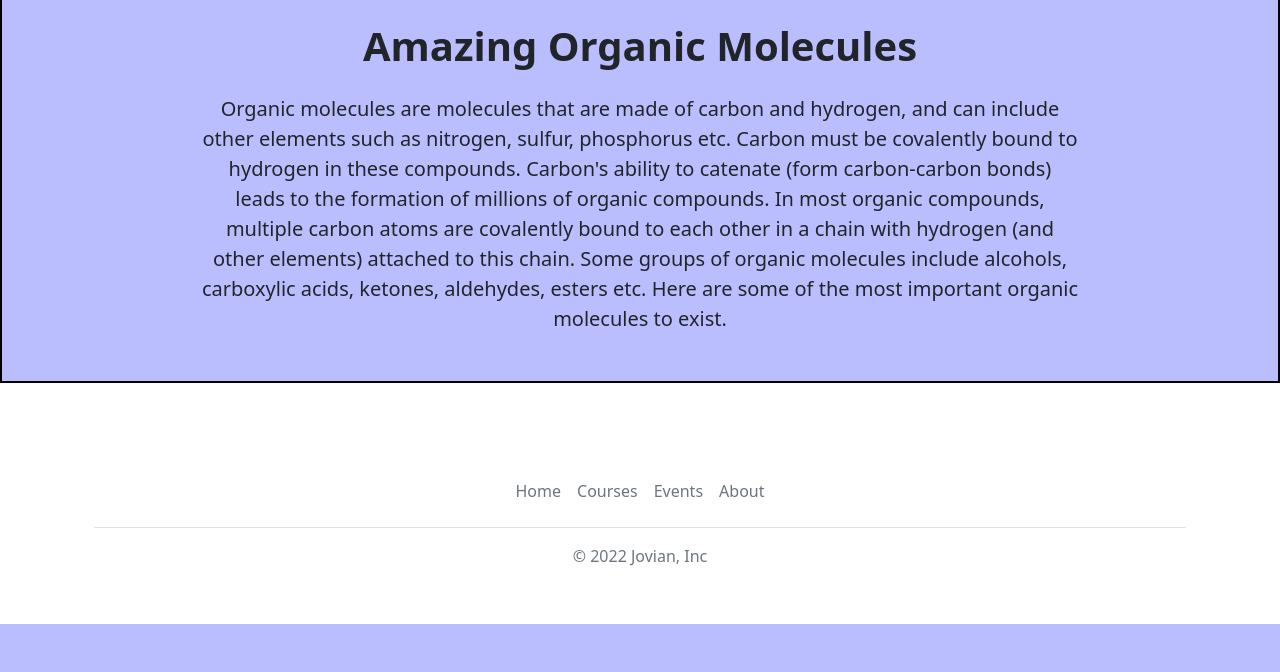
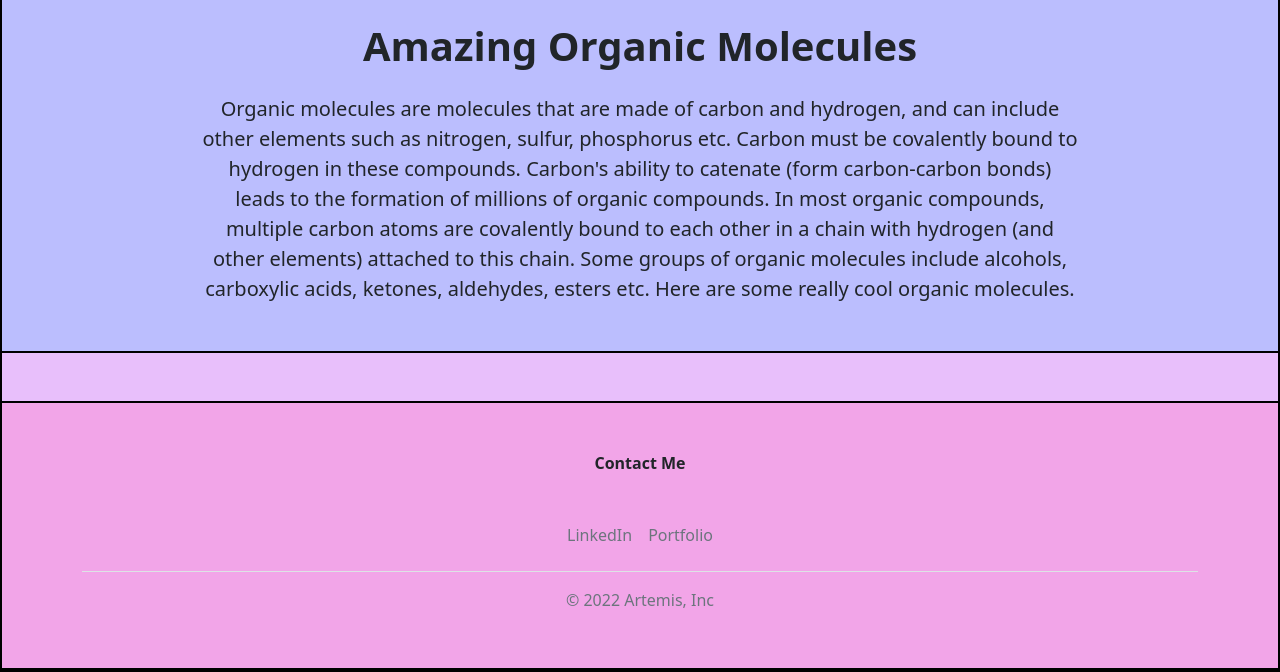
Before and after one commit to artemis200115/website_project, a Flask app: template templates/home.html in a window 1280 px wide. Shown: the part 361-1033 px from the top of the page. Before the commit the page ends 985 px from the top, so only its background shows below. Run offline with Flask 3, Linux system fonts and the light colour scheme; the template is opened without the code that fills it, so the values that code supplies are empty.

Commit message:
main home page complete

```diff
--- a/app.py
+++ b/app.py
@@ -15,6 +15,21 @@ IMAGES =[ {
 
 'id':3,
 'link': 'https://websiteproject.tacogguk.repl.co/static/morphine.png'
+},
+        {
+
+'id':4,
+'link': 'https://websiteproject.tacogguk.repl.co/static/octanitrocubane.png'
+},
+        {
+
+'id':5,
+'link': 'https://websiteproject.tacogguk.repl.co/static/bullvalene.png'
+},
+         {
+
+'id':6,
+'link': 'https://websiteproject.tacogguk.repl.co/static/indigo.png'
 }]
 
 app = Flask(__name__)
--- a/templates/footer.html
+++ b/templates/footer.html
@@ -1,12 +1,10 @@
-<div class="container">
+<div class="container" id="contact">
   <footer class="py-3 my-4">
     <ul class="nav justify-content-center border-bottom pb-3 mb-3">
-      <li class="nav-item"><a  target="_blank" href="https://www.jovian.ai" class="nav-link px-2 text-muted">Home</a></li>
-      <li class="nav-item"><a  target="_blank" href="https://jovian.ai/learn" class="nav-link px-2 text-muted">Courses</a></li>
 
-      <li class="nav-item"><a target="_blank" href="https://jovian.ai/events" class="nav-link px-2 text-muted">Events</a></li>
-      <li class="nav-item"><a  target="_blank" href="https://jovian.ai/about" class="nav-link px-2 text-muted">About</a></li>
+      <li class="nav-item"><a  target="_blank" href="https://www.linkedin.com/in/vijayalakshmi-ganesh/" class="nav-link px-2 text-muted">LinkedIn</a></li>
+      <li class="nav-item"><a  target="_blank" href="https://artemis200115.wixsite.com/vijayalakshmiganesh" class="nav-link px-2 text-muted">Portfolio</a></li>
     </ul>
-    <p class="text-center text-muted">&copy; 2022 Jovian, Inc</p>
+    <p class="text-center text-muted">&copy; 2022 Artemis, Inc</p>
   </footer>
 </div>
--- a/templates/home.html
+++ b/templates/home.html
@@ -23,15 +23,22 @@
       </h1>
       <div class="row" style="margin-bottom:32px">
         <div>
-      <p class="lead" style="margin:0 auto;text-align: center; font-weight: semi-bold; width: 70%;" >
-        Organic molecules are molecules that are made of carbon and hydrogen, and can include other elements such as nitrogen, sulfur, phosphorus etc. Carbon must be covalently bound to hydrogen in these compounds. Carbon's ability to catenate (form carbon-carbon bonds) leads to the formation of millions of organic compounds. In most organic compounds, multiple carbon atoms are covalently bound to each other in a chain with hydrogen (and other elements) attached to this chain. Some groups of organic molecules include alcohols, carboxylic acids, ketones, aldehydes, esters etc. Here are some of the most important organic molecules to exist.
+      <p id="about" class="lead" style="margin:0 auto;text-align: center; font-weight: semi-bold; width: 70%;" >
+        Organic molecules are molecules that are made of carbon and hydrogen, and can include other elements such as nitrogen, sulfur, phosphorus etc. Carbon must be covalently bound to hydrogen in these compounds. Carbon's ability to catenate (form carbon-carbon bonds) leads to the formation of millions of organic compounds. In most organic compounds, multiple carbon atoms are covalently bound to each other in a chain with hydrogen (and other elements) attached to this chain. Some groups of organic molecules include alcohols, carboxylic acids, ketones, aldehydes, esters etc. Here are some really cool organic molecules.
       </p>
         </div>
       </div>
     </div>
+    <div style="background-color: #e8bffb; border-left: 2px solid black; border-right: 2px solid black; border-bottom: 2px solid black;" id="molecules">
     <br>
     <br>
     {% include 'molecules.html' %}
+    </div>
+    <div style="background-color: #f2a5e8; border-top: 2px solid black; border-bottom: 2px solid black;">
+      <br>
+      <br>
+      <p style="font-weight: bold; text-align: center;">Contact Me</p>
     {% include 'footer.html' %}
+    </div>
   </body>
 </html>
--- a/templates/molecules.html
+++ b/templates/molecules.html
@@ -1,5 +1,4 @@
-
-<div class="container">
+<div class="container" >
       <div class="row">
 {% for job in jobs %}
 {% for image in img %}
--- a/templates/nav.html
+++ b/templates/nav.html
@@ -1,3 +1,4 @@
+
 <nav style="background-color: #9ea3f5; border: 2px solid black; color: black;" class="navbar navbar-expand-md navbar-light fixed-top" >
   <div class="container-fluid">
     <a style="font-weight: bold" class="navbar-brand" href="#">Organic Molecules</a>
@@ -10,13 +11,13 @@
           <a class="nav-link active" aria-current="page" href="#">Home</a>
         </li>
         <li class="nav-item">
-          <a class="nav-link" href="#">Link</a>
+          <a class="nav-link" href="#about">About</a>
         </li>
          <li class="nav-item">
-          <a class="nav-link" href="#">Link</a>
+          <a class="nav-link" href="#molecules">Molecules</a>
         </li>
          <li class="nav-item">
-          <a class="nav-link" href="#">Link</a>
+          <a class="nav-link" href="#contact">Contact</a>
         </li>
       </ul>
     </div>
```
Also changed, not shown: static/bullvalene.png (added), static/indigo.png (added), static/octanitrocubane.png (added).
